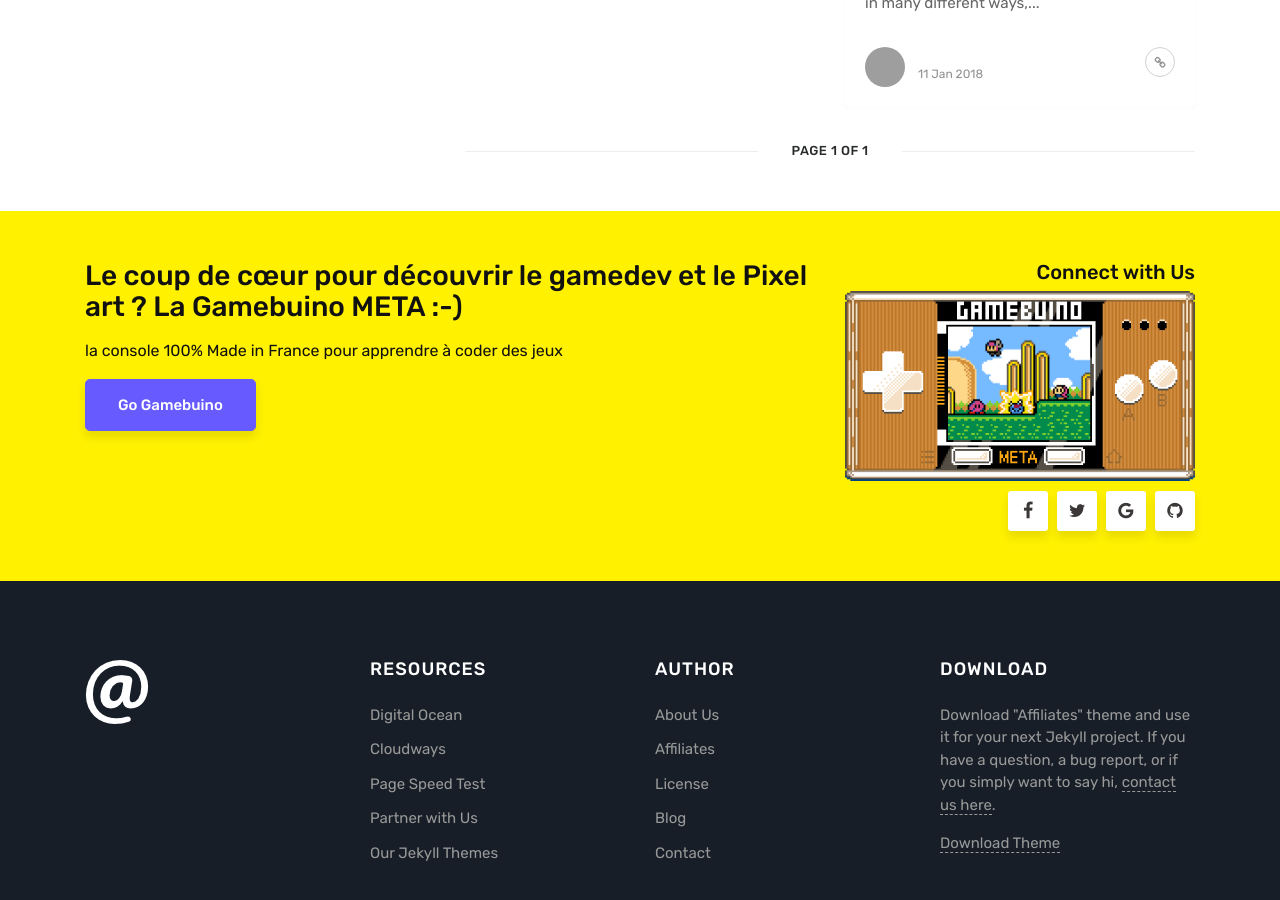
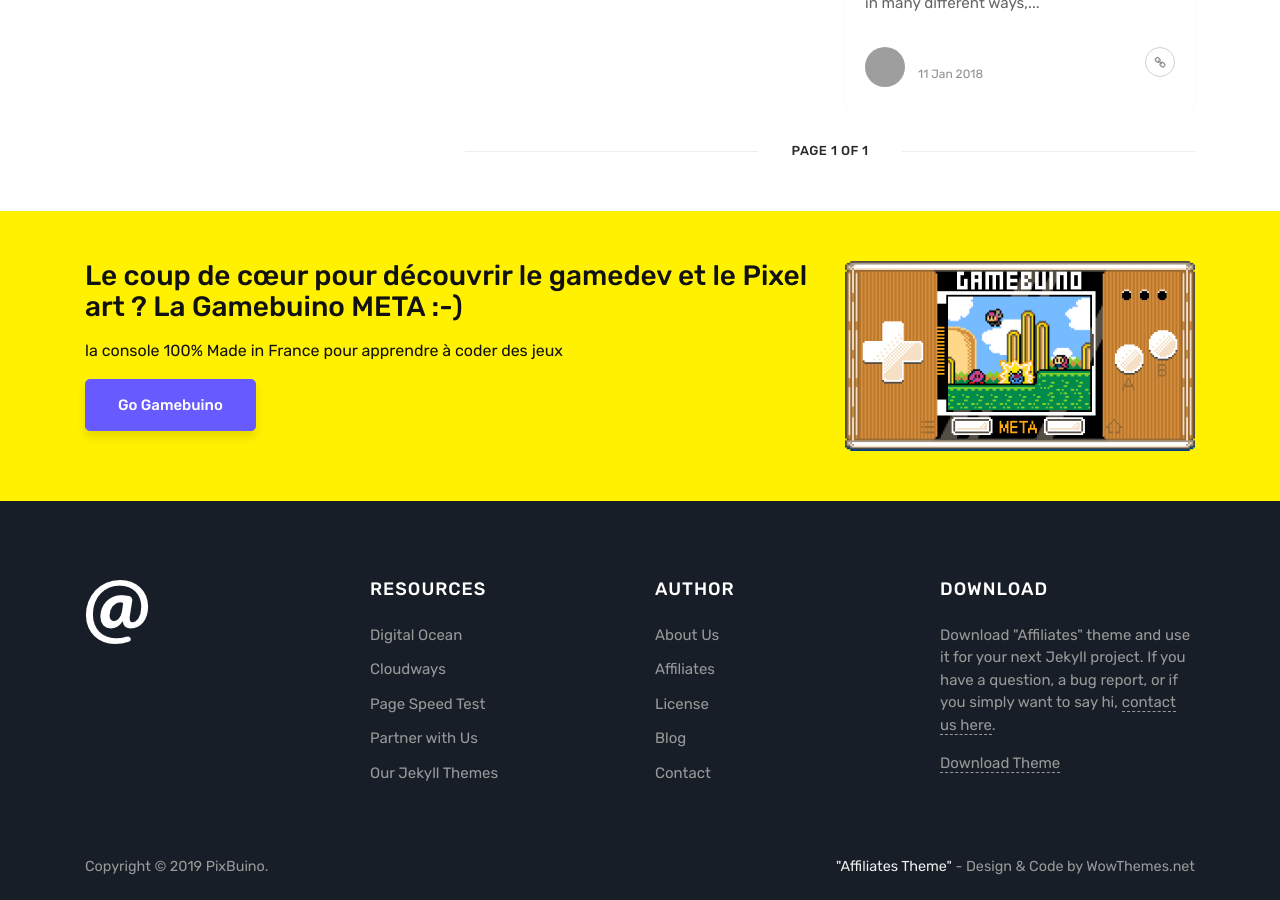
Before and after one commit to Maxibuino/PixBuino, a Jekyll site: the page built from index.html, in a window 1280 px wide and 900 px high, scrolled down 2389 px. Built offline with Jekyll 4.4.1, drawn with Linux system fonts in a browser that asks for light colours; the list of posts is cut into pages by our own code; comment, search, counter and statistics services are not loaded; grey boxes are pictures that could not be loaded.

Commit message:
Update default.html

```diff
--- a/_layouts/default.html
+++ b/_layouts/default.html
@@ -133,12 +133,7 @@
                     <a class="btn btn-primary btn-lg" target="blank" href="https://gamebuino.com/fr">Go Gamebuino</a>
                 </div>
                 <div class="col-md-4 text-right footersocial">
-                    <h5>Connect with Us</h5>
                     <img src="{{ site.baseurl }}/assets/images/gamebuino-meta-pixel.png">
-                    <i class="fa fa-facebook" target="blank" href="https://www.facebook.com/thegamebuino/" ></i>
-                    <i class="fa fa-twitter"></i>
-                        <i class="fa fa-google"></i>
-                     <i class="fa fa-github"></i>
                 </div>
             </div>
         </div>
```
